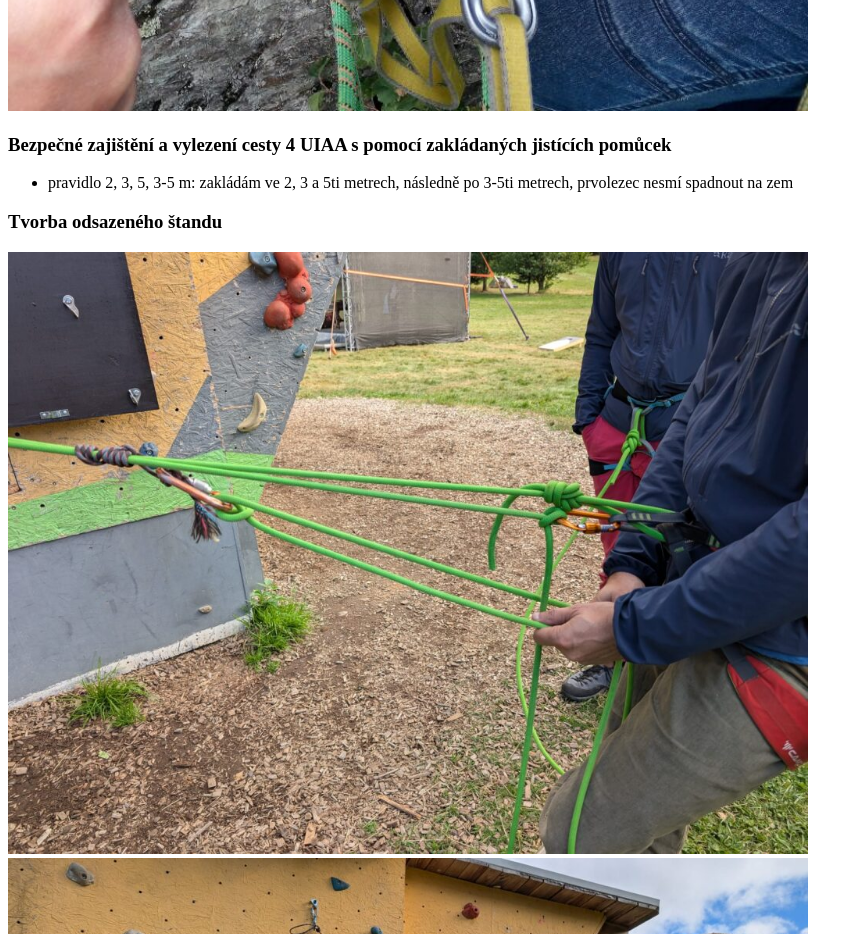
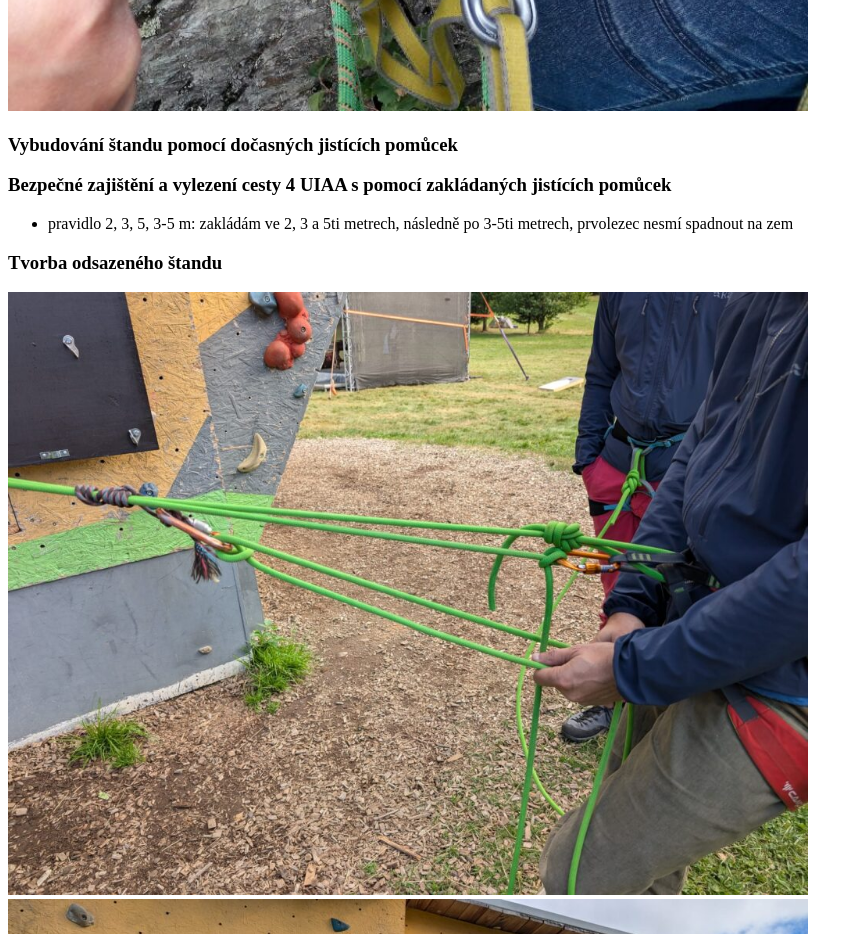
Before and after one commit to stefanbartos/my-home, an Eleventy site: page src/sci.md in a window 1280 px wide. Shown: the part 8360-9294 px from the top of the page, without its empty margins (0-863 px from the left). Built offline with nearby package versions, Linux system fonts and the light colour scheme; Eleventy itself is replaced by a stand-in of ours; files that its build step writes are made by us from their sources; files whose address does not match are found by name.

Commit message:
added more info to sci page

```diff
--- a/src/sci.md
+++ b/src/sci.md
@@ -201,6 +201,10 @@ nejtěžší cesta na světě 9c+ (v Norsku)
 
 <img src="./images/slaneni-kouzelnik.jpg" width="800"  alt="">
 
+### Vybudování štandu pomocí dočasných jistících pomůcek
+
+
+
 ### Bezpečné zajištění a vylezení cesty 4 UIAA s pomocí zakládaných jistících pomůcek
 
 - pravidlo 2, 3, 5, 3-5 m: zakládám ve 2, 3 a 5ti metrech, následně po 3-5ti metrech, prvolezec nesmí spadnout na zem
```
